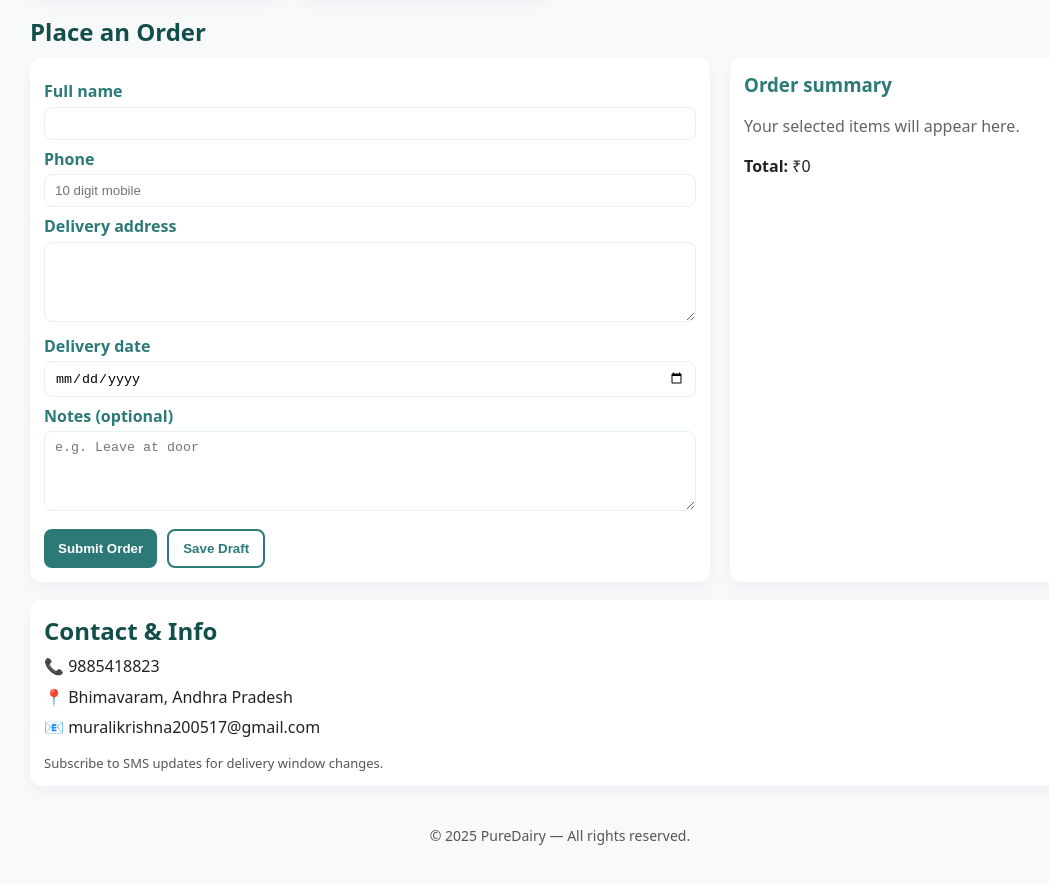
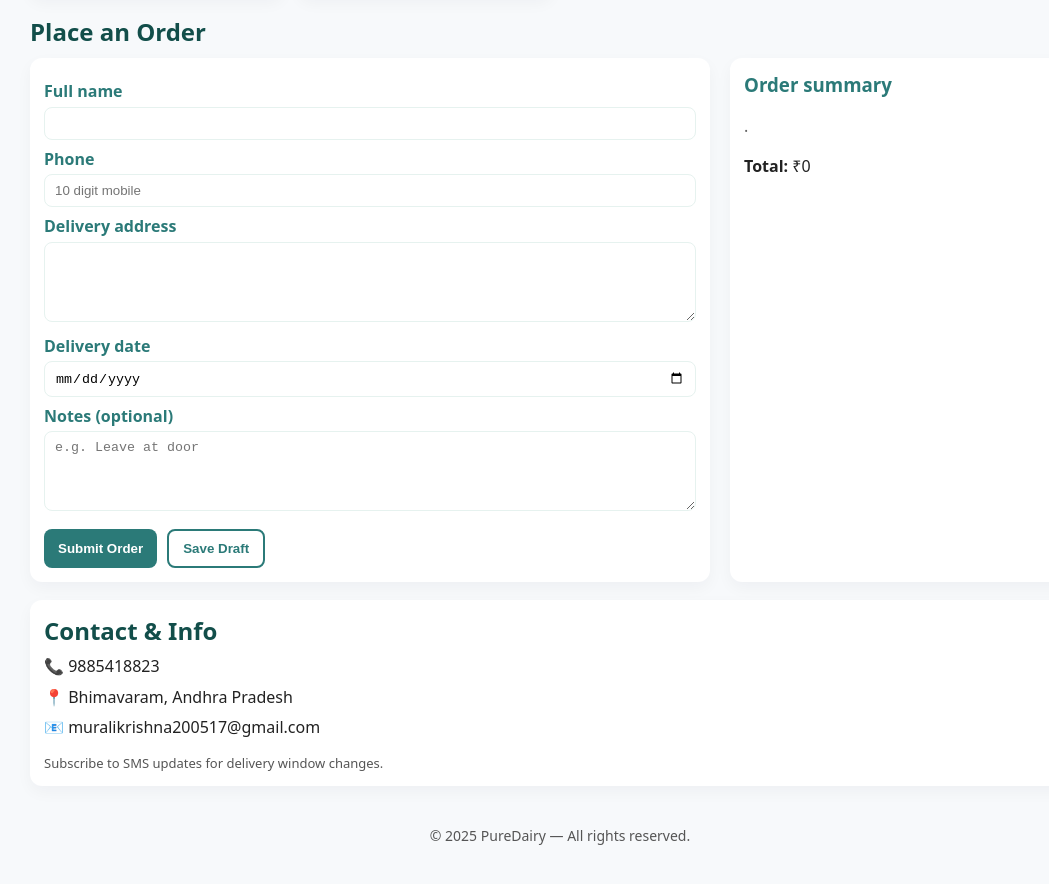
Before and after one commit to Bobby-2005/Final-Experiment, a plain HTML site: page index.html in a window 1280 px wide. Shown: the part 1175-2059 px from the top of the page, without its empty margins (80-1129 px from the left). Drawn offline with Linux system fonts and the light colour scheme.

Commit message:
Update index.html

```diff
--- a/index.html
+++ b/index.html
@@ -280,7 +280,7 @@
       const list = document.getElementById('summaryList');
       list.innerHTML = '';
       if (cart.length === 0){
-        list.innerHTML = '<p style="opacity:0.7">Your selected items will appear here.</p>';
+        list.innerHTML = '<p style="opacity:0.7">.</p>';
         document.getElementById('summaryTotal').textContent = formatRupee(0);
         return;
       }
```
